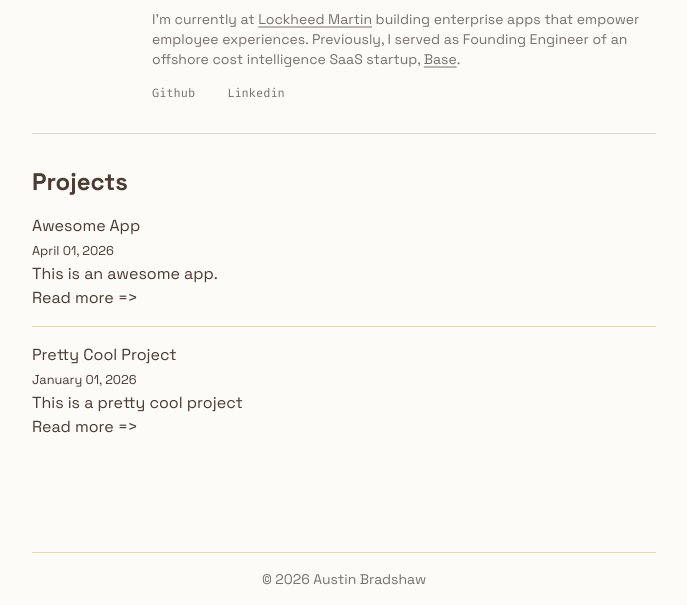
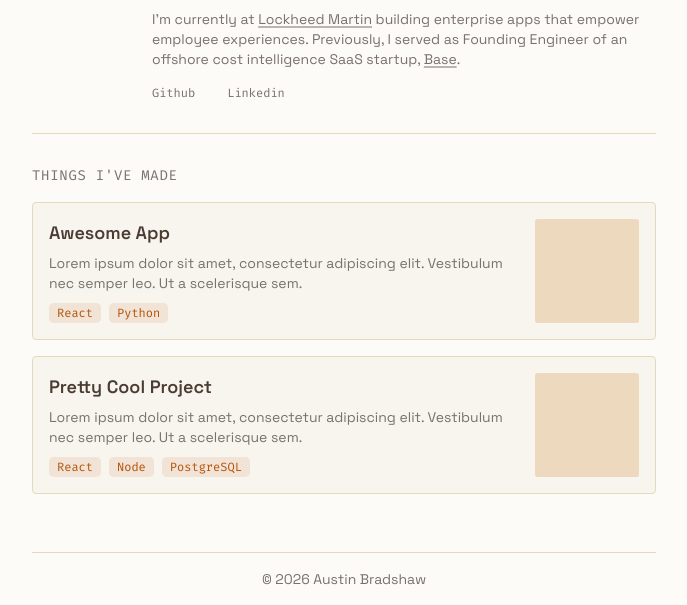
Before and after one commit to austinjamesbradshaw/blog, a Gatsby site: page / in a window 1280 px wide. Shown: the part 195-800 px from the top of the page, without its empty margins (296-983 px from the left). Built offline with nearby package versions, Linux system fonts and the light colour scheme; Gatsby itself is replaced by a stand-in of ours.

Commit message:
update index page's project link styles

```diff
--- a/content/projects/awesome-app/index.mdx
+++ b/content/projects/awesome-app/index.mdx
@@ -1,6 +1,6 @@
 ---
 title: "Awesome App"
-description: "This is an awesome app."
+description: "Lorem ipsum dolor sit amet, consectetur adipiscing elit. Vestibulum nec semper leo. Ut a scelerisque sem."
 date: "2026-04-01"
 tech: ["React", "Python"]
 github: "https://github.com/austinjamesbradshaw/awesome-app"
--- a/content/projects/pretty-cool-project/index.mdx
+++ b/content/projects/pretty-cool-project/index.mdx
@@ -1,6 +1,6 @@
 ---
 title: "Pretty Cool Project"
-description: "This is a pretty cool project"
+description: "Lorem ipsum dolor sit amet, consectetur adipiscing elit. Vestibulum nec semper leo. Ut a scelerisque sem."
 date: "2026-01-01"
 tech: ["React", "Node", "PostgreSQL"]
 github: "https://github.com/austinjamesbradshaw/my-cool-app"
--- a/src/pages/index.js
+++ b/src/pages/index.js
@@ -18,45 +18,51 @@ const BlogIndex = ({ data, location }) => {
 
   return (
     <Layout location={location} title={siteTitle}>
-      <h2 className="text-2xl font-bold mb-4">Projects</h2>
-
-      <ol className="flex flex-col">
+      <h2 className="text-muted-foreground text-sm tracking-wider mb-4 font-mono uppercase">
+        Things I've made
+      </h2>
+      <div className="flex flex-col gap-4">
         {projects.map(project => {
           const title = project.frontmatter.title || project.fields.slug
 
           return (
-            <li
+            <Link
               key={project.fields.slug}
-              className="pb-4 mb-4 border-b border-border last:border-b-0"
-            >
-              <Link
               to={project.fields.slug}
               itemProp="url"
-                className="hover:opacity-80"
+              className="group hover:shadow active:shadow-xs p-4 transition-shadow rounded bg-card text-card-foreground border border-border"
             >
-                <article itemScope itemType="http://schema.org/Article">
-                  <header>
-                    <h2>
+              <article
+                itemScope
+                itemType="http://schema.org/Article"
+                className="gap-4 sm:gap-6 flex flex-col-reverse sm:flex-row"
+              >
+                <div>
+                  <h3 className="text-lg mb-1.5 font-semibold group-hover:text-primary">
                     <span itemProp="headline">{title}</span>
-                    </h2>
-                    <small>{project.frontmatter.date}</small>
-                  </header>
-                  <section>
+                  </h3>
                   <p
+                    className="text-sm text-muted-foreground"
                     dangerouslySetInnerHTML={{
                       __html:
                         project.frontmatter.description || project.excerpt,
                     }}
                     itemProp="description"
                   />
-                  </section>
-                  {"Read more =>"}
+                  <div className="flex flex-wrap gap-2">
+                    {project.frontmatter.tech.map(tech => (
+                      <div className="px-2 rounded-lg mt-2.5 py-0.5 bg-primary/10 text-primary font-mono w-fit text-xs">
+                        {tech}
+                      </div>
+                    ))}
+                  </div>
+                </div>
+                <div className="size-18 sm:size-26 bg-secondary/50 rounded-md shrink-0" />
               </article>
             </Link>
-            </li>
           )
         })}
-      </ol>
+      </div>
     </Layout>
   )
 }
```
Lines whose indentation alone changed are shown as unchanged.
